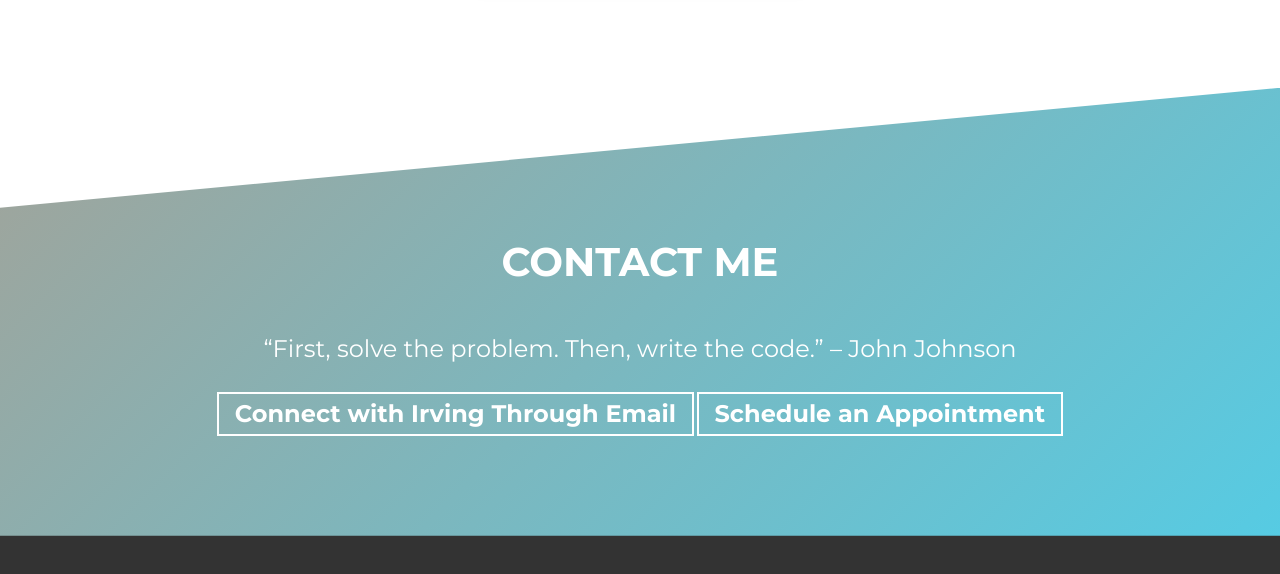
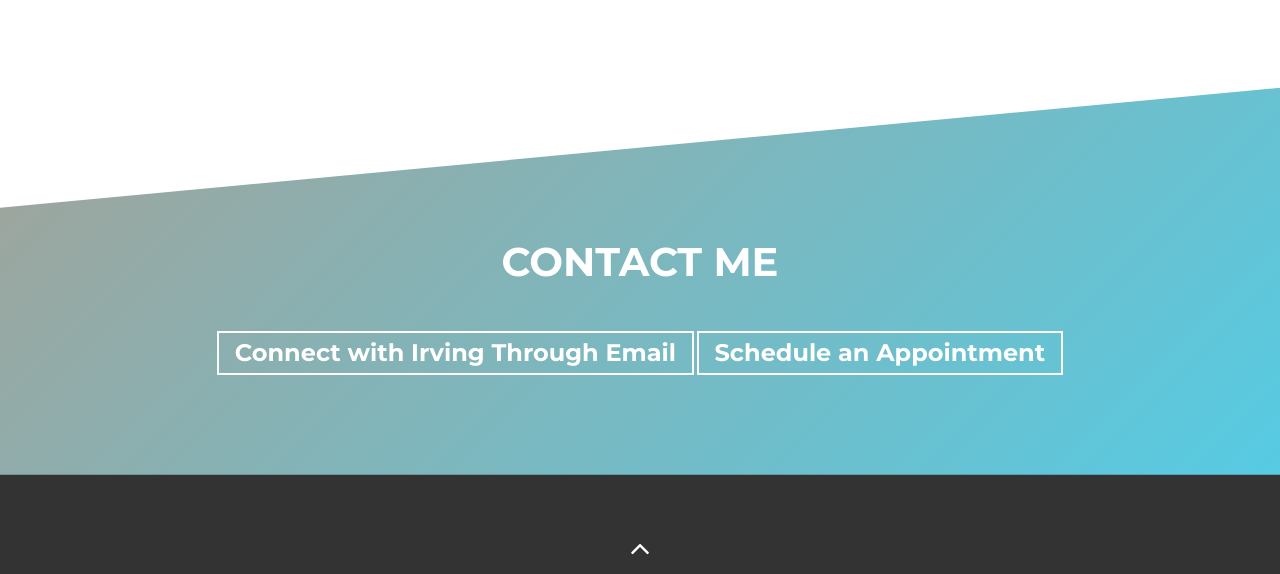
Before and after one commit to IAnderson-rgb/my-reviews, a website built with Parcel: page src/index.html in a window 1280 px wide. Shown: the part 1896-2470 px from the top of the page. Built offline with nearby package versions, Linux system fonts and the light colour scheme.

Commit message:
Modified index.html

```diff
--- a/src/index.html
+++ b/src/index.html
@@ -304,7 +304,7 @@
       <div class="container">
         <h2 class="section-title">Contact Me</h2>
         <div class="contact-wrapper load-hidden">
-          <p class="contact-wrapper__text">“First, solve the problem. Then, write the code.” – John Johnson</p>
+          <p class="contact-wrapper__text"></p>
           <a
             rel="noreferrer"
             target="_blank"
```
